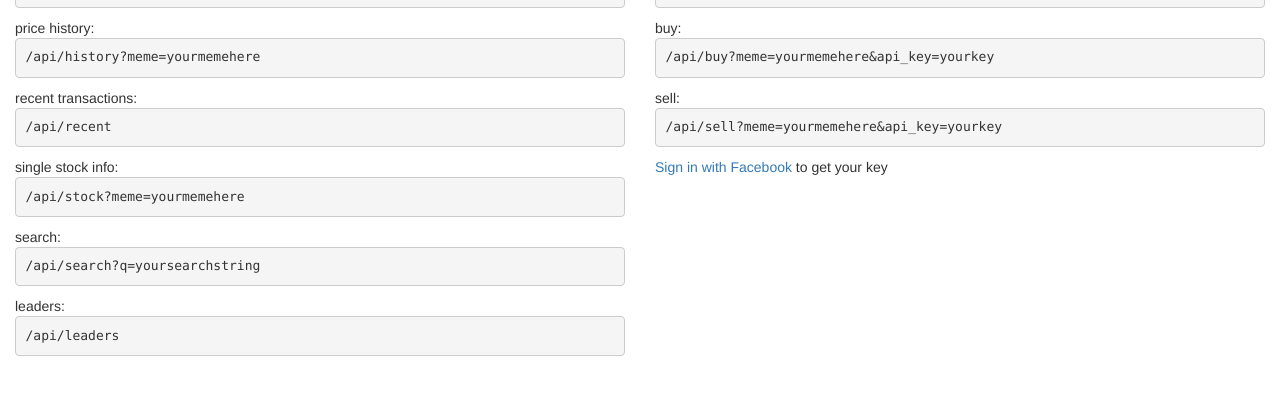
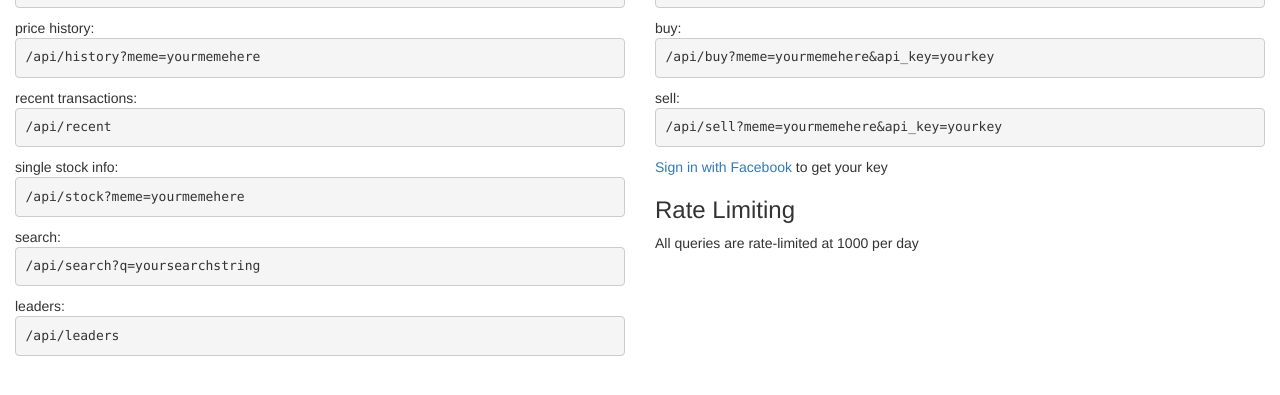
Before and after one commit to subdavis/memetrades-server, a Flask app: page /apidocs in a window 1280 px wide. Shown: the part 171-566 px from the top of the page. Run offline with Flask 2, Linux system fonts and the light colour scheme; parts of the project's set-up code (start-up, migrations or seed data) failed here and were passed over; some libraries are stand-ins or nearby versions.

Commit message:
rate limiting and better warning messages

```diff
--- a/memeServer/__init__.py
+++ b/memeServer/__init__.py
@@ -71,7 +71,6 @@ def load_user_from_request(request):
     if api_key:
         user = models.User.objects(api_key=api_key).first()
         if user:
-            time.sleep(.25)
             return user
         return None
     return None
--- a/memeServer/settings-example.py
+++ b/memeServer/settings-example.py
@@ -16,6 +16,8 @@ API_KEY_LENGTH=32
 STOCKS_PER_PAGE=50
 # Number of memebucks a referral gets you.
 MONEY_PER_REFERRAL=300
+# Number of requests per day to allow for api
+RATE_LIMIT=1000
 
 # Get this from developers.facebook.com
 FACEBOOK = {
--- a/memeServer/static/js/index.js
+++ b/memeServer/static/js/index.js
@@ -173,6 +173,8 @@ function sell() {
     console.log("Sell");
     var meme = $("#selected-stock").attr('meme');
     $.get(base_url+"/api/sell", {meme: meme}, function(){
+        if (data['status'] == 'fail')
+            alert('Error.  Meme might be banned, or not exist.');
         update(meme);
     });
 }
@@ -182,7 +184,7 @@ function buy() {
     var meme = $("#selected-stock").attr('meme');
     $.getJSON(base_url+"/api/buy", {meme: meme}, function(data){
         if (data['status'] == 'fail')
-            alert('you out of cash');
+            alert('Error.  You might be out of cash.  Meme might be banned, or not exist.');
         update(meme);
     });
 }
--- a/memeServer/templates/api.html
+++ b/memeServer/templates/api.html
@@ -38,6 +38,9 @@
                     {% else %}
                         <a href="/login">Sign in with Facebook</a> to get your key
                     {% endif %}
+
+                    <h3>Rate Limiting</h3>
+                    <p>All queries are rate-limited at {{ rate_limit }} per day</p>
             </div>
         </div>
     </div>
--- a/memeServer/web_views.py
+++ b/memeServer/web_views.py
@@ -23,7 +23,8 @@ def index():
 
 @app.route('/apidocs')
 def apidocs():
-    return render_template('api.html')
+    return render_template('api.html',
+        rate_limit=settings.RATE_LIMIT)
 
 @app.route('/portfolio')
 @login_required
```
